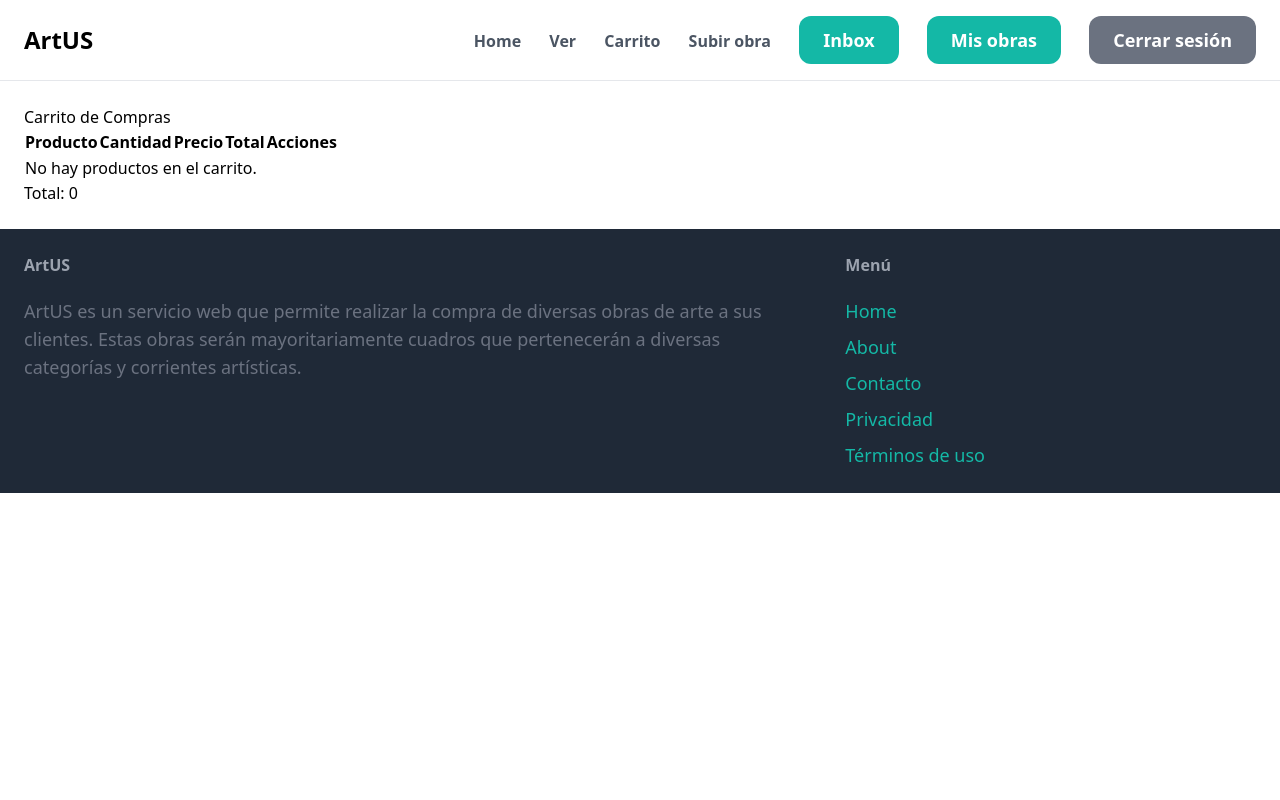
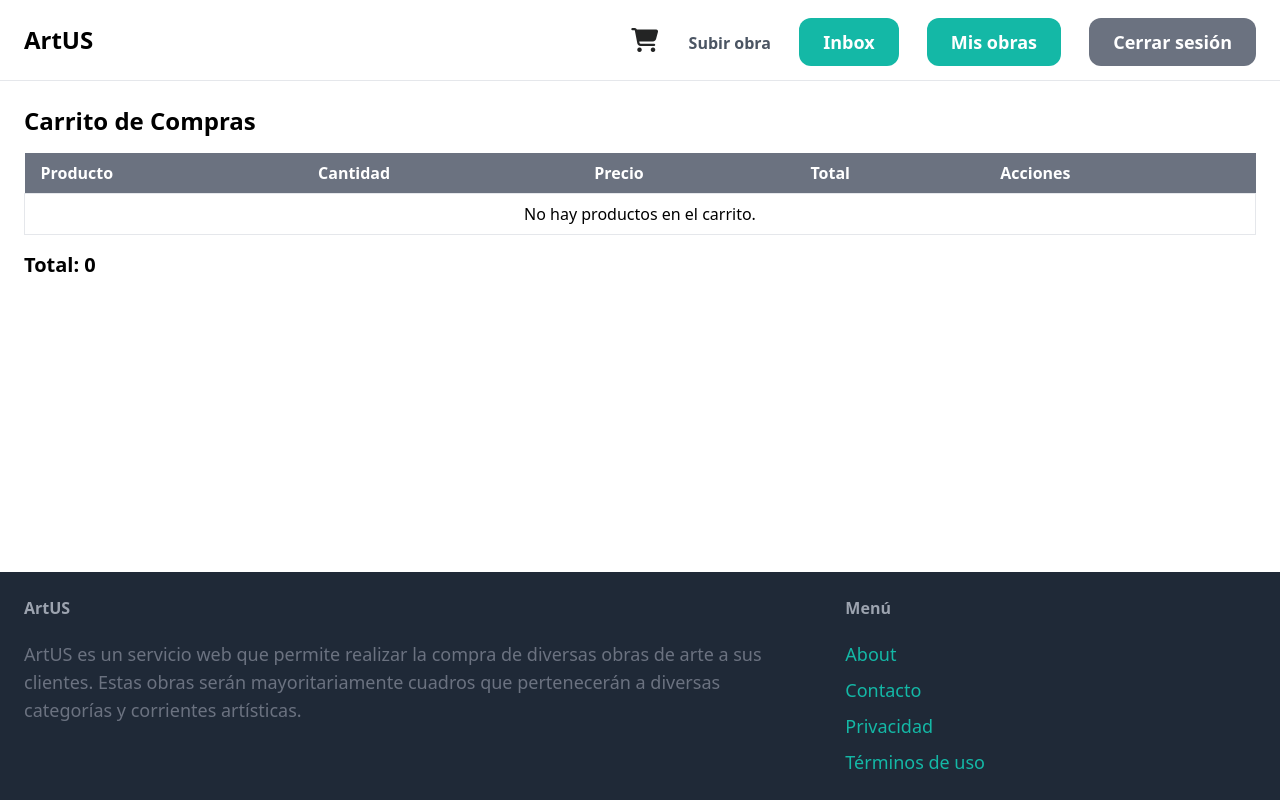
Before and after one commit to Yuuta094/PGPI-G2.12, a Django app: page /carrito/ in a window 1280 px wide. Run offline with Django 4.2, Linux system fonts and the light colour scheme; a user stored in the database is signed in; data comes from the database, SQL or seed files in the repository; both versions use the stored data as it was after the commit; some libraries are stand-ins or nearby versions.

Commit message:
Creación del frotend de carrito de compras

```diff
--- a/artUS/artus/core/templates/core/base.html
+++ b/artUS/artus/core/templates/core/base.html
@@ -6,18 +6,21 @@
         <meta name="viewport" content="width=device-width, initial-scale=1.0">
 
         <script src="https://cdn.tailwindcss.com"></script>
+        <script src="https://kit.fontawesome.com/32997379fa.js" crossorigin="anonymous"></script>
 
         <title>{% block title %}{% endblock %} | ArtUS</title>
     </head>
 
-    <body>
+    <body class="flex flex-col min-h-screen">
         <nav class="py-6 px-6 flex justify-between items-center border-b border-gray-200">
             <a href="/" class = "text-2xl font-bold">ArtUS</a>
 
             <div class="space-x-6">
-                <a href="{% url 'index' %}" class="text-gray-600 font-semibold hover:text-gray-900">Home</a>
-                <a href="#" class="text-gray-600 font-semibold hover:text-gray-900">Ver</a>
-                <a href="{% url 'shoppingCart:carrito_detail' %}" class="text-gray-600 font-semibold hover:text-gray-900">Carrito</a>
+
+
+                <a href="{% url 'shoppingCart:carrito_detail' %}" class="text-gray-600 font-semibold hover:text-gray-900 mr-auto text-2xl">
+                    <i class="fas fa-shopping-cart" style="color: #232424;"></i>
+                </a>
 
             {% if request.user.is_staff %}
                 <a href="{%  url 'product:new' %}" class="text-gray-600 font-semibold hover:text-gray-900">Subir obra</a>
@@ -34,12 +37,12 @@
 
             </div>
         </nav>
-        <div class="px-6 py-6">
+        <div class="px-6 py-6 flex-grow">
             {% block content %}
             {% endblock %}
         </div>
 
-        <footer class="py-6 px-6 flex justify-between bg-gray-800">
+        <footer class="py-6 px-6 flex justify-between bg-gray-800 mt-auto">
             <div class="w-2/3 pr-10">
                 <h3 class="mb-5 font-semibold text-gray-400">ArtUS</h3>
                 <p class="text-lg text-gray-500">ArtUS es un servicio web que permite
@@ -53,8 +56,7 @@
                 <h3 class="mb-5 font-semibold text-gray-400">Menú</h3>
 
                 <ul class="space-y-2">
-                    <li><a href="{% url 'index' %}" class="text-lg text-teal-500 hover:text-teal-700">Home</a></li>
-                    <li><a href="{% url 'about' %}" class="text-lg text-teal-500 hover:text-teal-700">About</a></li>
+                   <li><a href="{% url 'about' %}" class="text-lg text-teal-500 hover:text-teal-700">About</a></li>
                     <li><a href="{% url 'contact' %}" class="text-lg text-teal-500 hover:text-teal-700">Contacto</a></li>
                     <li><a href="#" class="text-lg text-teal-500 hover:text-teal-700">Privacidad</a></li>
                     <li><a href="#" class="text-lg text-teal-500 hover:text-teal-700">Términos de uso</a></li>
--- a/artUS/artus/shoppingCart/templates/shoppincartdetail.html
+++ b/artUS/artus/shoppingCart/templates/shoppincartdetail.html
@@ -1,45 +1,49 @@
 {% extends 'core/base.html' %}
 
 {% block content %}
-  <h2>Carrito de Compras</h2>
-  <table>
-    <thead>
+  <h2 class="text-2xl font-bold mb-4">Carrito de Compras</h2>
+  <table class="w-full text-left table-auto">
+    <thead class="bg-gray-500 text-white">
       <tr>
-        <th>Producto</th>
-        <th>Cantidad</th>
-        <th>Precio</th>
-        <th>Total</th>
-        <th>Acciones</th>
+        <th class="px-4 py-2">Producto</th>
+        <th class="px-4 py-2">Cantidad</th>
+        <th class="px-4 py-2">Precio</th>
+        <th class="px-4 py-2">Total</th>
+        <th class="px-4 py-2">Acciones</th>
       </tr>
     </thead>
     <tbody>
       {% for item in cart_items %}
-        <tr>
-          <td>{{ item.artwork.name }}</td>
-          <td>{{ item.quantity }}</td>
-          <td>{{ item.artwork.price }}</td>
-          <td>{{ item.accum_value }}</td>
-          <td>
+      <tr class="bg-gray-100">
+        <td class="border px-4 py-2">{{ item.artwork.name }}</td>
+        <td class="border px-4 py-2">{{ item.quantity }}</td>
+        <td class="border px-4 py-2">{{ item.artwork.price }}</td>
+        <td class="border px-4 py-2">{{ item.accum_value }}</td>
+                <td class="border px-4 py-2">
+          <div class="flex space-x-2">
             <form method="post" action="{% url 'carrito:add_from_cart' item.artwork.id %}">
               {% csrf_token %}
-              <input type="submit" value="+">
+              <input type="submit" value="+" class="bg-teal-500 hover:bg-teal-700 text-white font-bold py-1 px-2 rounded w-8 h-8">
             </form>
             <form method="post" action="{% url 'carrito:substract' item.artwork.id %}">
               {% csrf_token %}
-              <input type="submit" value="-">
+              <input type="submit" value="-" class="bg-black hover:bg-gray-700 text-white font-bold py-1 px-2 rounded w-8 h-8">
             </form>
-            <form method="post" action="{% url 'carrito:remove' item.artwork.id %}">
+            <form method="post" action="{% url 'carrito:remove' item.artwork.id %}" >
               {% csrf_token %}
-              <input type="submit" value="Eliminar">
+              <input type="submit" value="Eliminar" class="bg-red-500 hover:bg-red-700 text-white font-bold py-1 px-2 rounded">
             </form>
+          </div>
         </td>
       </tr>
     {% empty %}
       <tr>
-          <td colspan="5">No hay productos en el carrito.</td>
+        <td colspan="5" class="border px-4 py-2 text-center">No hay productos en el carrito.</td>
       </tr>
     {% endfor %}
     </tbody>
   </table>
-  <h3>Total: {{ total }}</h3>
+  <div class="mt-4">
+    <h2 class="text-xl font-bold">Total: {{ total }}</h2>
+  </div>
 {% endblock %}
```
Also changed, not shown: artUS/artus/product/templates/product/detail.html (+13 -14 lines), artUS/artus/db.sqlite3. Lines whose indentation alone changed are shown as unchanged.
